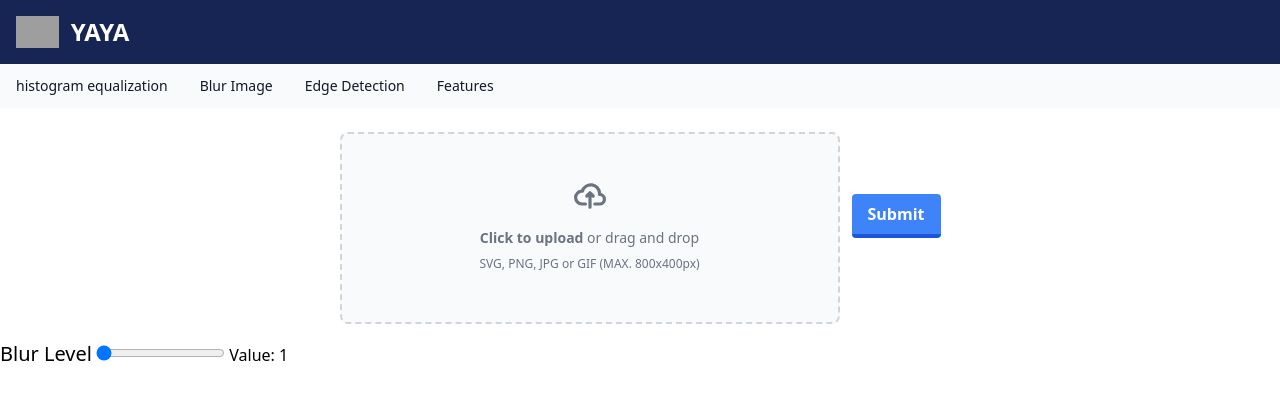
After one commit to sharahiya/ProjectPengcit, a Flask app: page /secondpage in a window 1280 px wide. The commit adds this page. Shown: the top 400 px of the page. Run offline with Flask 3, Linux system fonts and the light colour scheme; grey boxes are pictures that could not be loaded.

Commit message:
feat : add blur

```diff
--- a/app.py
+++ b/app.py
@@ -74,5 +74,56 @@ def histogram_equalization():
     return render_template('home.html')
 
 
+def blur_faces(image_path, blur_level):
+    # Membaca gambar dengan OpenCV
+    img = cv2.imread(image_path)
+
+    # Menggunakan Cascade Classifier untuk mendeteksi wajah
+    gray_img = cv2.cvtColor(img, cv2.COLOR_BGR2GRAY)
+    face_cascade = cv2.CascadeClassifier(cv2.data.haarcascades + 'haarcascade_frontalface_default.xml')
+
+    # Menerapkan deteksi wajah dengan parameter yang diatur
+    faces = face_cascade.detectMultiScale(gray_img, scaleFactor=1.1, minNeighbors=5, minSize=[30, 30])
+
+    # Menerapkan efek blur ke setiap wajah yang terdeteksi
+    for (x, y, w, h) in faces:
+        # Ambil bagian wajah dari gambar
+        face = img[y:y+h, x:x+w]
+        # Hitung ukuran kernel berdasarkan tingkat blur yang diatur
+        kernel_size = (blur_level, blur_level)
+        # Terapkan efek blur Gaussian dengan kernel yang sesuai
+        blurred_face = cv2.GaussianBlur(face, kernel_size, 0)
+        img[y:y+h, x:x+w] = blurred_face
+
+    # Menyimpan gambar dengan wajah-wajah yang telah di-blur
+    blurred_image_path = os.path.join(app.config['UPLOAD'], 'blurred_image.jpg')
+    cv2.imwrite(blurred_image_path, img)
+
+    return blurred_image_path
+
+
+@app.route('/secondpage', methods=['GET', 'POST'])
+def bluredpage():
+    if request.method == 'POST':
+        file = request.files['img']
+        filename = secure_filename(file.filename)
+        file.save(os.path.join(app.config['UPLOAD'], filename))
+        img_path = os.path.join(app.config['UPLOAD'], filename)
+
+        # Get blur level from the form
+        blur_level = int(request.form.get('tingkatan', 1))
+
+        # Call the function to blur faces
+        blurred_image_path = blur_faces(img_path, blur_level)
+
+        return render_template('dazzcam.html', img=img_path, miftah=blurred_image_path)
+    return render_template('dazzcam.html')
+
+@app.route('/thirdpage', methods=['GET', 'POST'])
+def edgedetection():
+    return render_template('edgedetection.html')
+
+
+
 if __name__ == '__main__':
     app.run(debug=True,port=8001)
--- a/static/css/main.css
+++ b/static/css/main.css
@@ -1102,12 +1102,16 @@ input:checked + .toggle-bg {
   margin-bottom: 0.5rem;
 }
 
-.ml-2 {
-  margin-left: 0.5rem;
-}
-
-.mr-10 {
-  margin-right: 2.5rem;
+.mb-4 {
+  margin-bottom: 1rem;
+}
+
+.ml-3 {
+  margin-left: 0.75rem;
+}
+
+.ml-6 {
+  margin-left: 1.5rem;
 }
 
 .mr-3 {
@@ -1122,40 +1126,20 @@ input:checked + .toggle-bg {
   margin-top: 0px;
 }
 
-.mt-10 {
-  margin-top: 2.5rem;
-}
-
 .mt-2 {
   margin-top: 0.5rem;
 }
 
-.mb-4 {
-  margin-bottom: 1rem;
+.mt-6 {
+  margin-top: 1.5rem;
 }
 
 .mt-4 {
   margin-top: 1rem;
 }
 
-.mt-6 {
-  margin-top: 1.5rem;
-}
-
-.ml-3 {
-  margin-left: 0.75rem;
-}
-
-.ml-10 {
-  margin-left: 2.5rem;
-}
-
-.ml-5 {
-  margin-left: 1.25rem;
-}
-
-.ml-6 {
-  margin-left: 1.5rem;
+.mb-6 {
+  margin-bottom: 1.5rem;
 }
 
 .block {
@@ -1190,6 +1174,10 @@ input:checked + .toggle-bg {
   height: 1rem;
 }
 
+.h-48 {
+  height: 12rem;
+}
+
 .h-6 {
   height: 1.5rem;
 }
@@ -1202,18 +1190,6 @@ input:checked + .toggle-bg {
   height: 2.25rem;
 }
 
-.h-64 {
-  height: 16rem;
-}
-
-.h-32 {
-  height: 8rem;
-}
-
-.h-48 {
-  height: 12rem;
-}
-
 .w-1\/2 {
   width: 50%;
 }
@@ -1230,40 +1206,12 @@ input:checked + .toggle-bg {
   width: 2rem;
 }
 
+.w-\[500px\] {
+  width: 500px;
+}
+
 .w-full {
   width: 100%;
-}
-
-.w-60 {
-  width: 15rem;
-}
-
-.w-\[\] {
-  width: ;
-}
-
-.w-\[1500\] {
-  width: 1500;
-}
-
-.w-\[1500-px\] {
-  width: 1500-px;
-}
-
-.w-\[1500px\] {
-  width: 1500px;
-}
-
-.w-\[px\] {
-  width: px;
-}
-
-.w-\[800px\] {
-  width: 800px;
-}
-
-.w-\[500px\] {
-  width: 500px;
 }
 
 .max-w-screen-xl {
@@ -1467,9 +1415,14 @@ input:checked + .toggle-bg {
   border-color: rgb(209 213 219 / var(--tw-border-opacity));
 }
 
-.border-teal-700 {
-  --tw-border-opacity: 1;
-  border-color: rgb(3 102 114 / var(--tw-border-opacity));
+.bg-\[\#91C8E4\] {
+  --tw-bg-opacity: 1;
+  background-color: rgb(145 200 228 / var(--tw-bg-opacity));
+}
+
+.bg-blue-500 {
+  --tw-bg-opacity: 1;
+  background-color: rgb(63 131 248 / var(--tw-bg-opacity));
 }
 
 .bg-blue-700 {
@@ -1477,9 +1430,9 @@ input:checked + .toggle-bg {
   background-color: rgb(26 86 219 / var(--tw-bg-opacity));
 }
 
-.bg-emerald-600 {
-  --tw-bg-opacity: 1;
-  background-color: rgb(5 150 105 / var(--tw-bg-opacity));
+.bg-blue-950 {
+  --tw-bg-opacity: 1;
+  background-color: rgb(23 37 84 / var(--tw-bg-opacity));
 }
 
 .bg-gray-100 {
@@ -1505,11 +1458,6 @@ input:checked + .toggle-bg {
 .bg-gray-900 {
   --tw-bg-opacity: 1;
   background-color: rgb(17 24 39 / var(--tw-bg-opacity));
-}
-
-.bg-teal-500 {
-  --tw-bg-opacity: 1;
-  background-color: rgb(6 148 162 / var(--tw-bg-opacity));
 }
 
 .bg-white {
@@ -1519,115 +1467,6 @@ input:checked + .toggle-bg {
 
 .bg-white\/50 {
   background-color: rgb(255 255 255 / 0.5);
-}
-
-.bg-green-950 {
-  --tw-bg-opacity: 1;
-  background-color: rgb(5 46 22 / var(--tw-bg-opacity));
-}
-
-.bg-emerald-700 {
-  --tw-bg-opacity: 1;
-  background-color: rgb(4 120 87 / var(--tw-bg-opacity));
-}
-
-.bg-green-800 {
-  --tw-bg-opacity: 1;
-  background-color: rgb(3 84 63 / var(--tw-bg-opacity));
-}
-
-.bg-orange-900 {
-  --tw-bg-opacity: 1;
-  background-color: rgb(119 29 29 / var(--tw-bg-opacity));
-}
-
-.bg-orange-400 {
-  --tw-bg-opacity: 1;
-  background-color: rgb(255 138 76 / var(--tw-bg-opacity));
-}
-
-.bg-teal-700 {
-  --tw-bg-opacity: 1;
-  background-color: rgb(3 102 114 / var(--tw-bg-opacity));
-}
-
-.bg-blue-950 {
-  --tw-bg-opacity: 1;
-  background-color: rgb(23 37 84 / var(--tw-bg-opacity));
-}
-
-.bg-sky-300 {
-  --tw-bg-opacity: 1;
-  background-color: rgb(125 211 252 / var(--tw-bg-opacity));
-}
-
-.bg-blue-500 {
-  --tw-bg-opacity: 1;
-  background-color: rgb(63 131 248 / var(--tw-bg-opacity));
-}
-
-.bg-\[\] {
-  background-color: ;
-}
-
-.bg-\[5C5470\] {
-  background-color: 5C5470;
-}
-
-.bg-\[\#5C5470\] {
-  --tw-bg-opacity: 1;
-  background-color: rgb(92 84 112 / var(--tw-bg-opacity));
-}
-
-.bg-\[B9B4C7\] {
-  background-color: B9B4C7;
-}
-
-.bg-\[\#B9B4C7\] {
-  --tw-bg-opacity: 1;
-  background-color: rgb(185 180 199 / var(--tw-bg-opacity));
-}
-
-.bg-\[\#B9B4C\] {
-  background-color: #B9B4C;
-}
-
-.bg-\[\#B9B4C8\] {
-  --tw-bg-opacity: 1;
-  background-color: rgb(185 180 200 / var(--tw-bg-opacity));
-}
-
-.bg-\[\#191624\] {
-  --tw-bg-opacity: 1;
-  background-color: rgb(25 22 36 / var(--tw-bg-opacity));
-}
-
-.bg-\[\#231d34\] {
-  --tw-bg-opacity: 1;
-  background-color: rgb(35 29 52 / var(--tw-bg-opacity));
-}
-
-.bg-\[\#\] {
-  background-color: #;
-}
-
-.bg-\[\#282335\] {
-  --tw-bg-opacity: 1;
-  background-color: rgb(40 35 53 / var(--tw-bg-opacity));
-}
-
-.bg-\[\#373048\] {
-  --tw-bg-opacity: 1;
-  background-color: rgb(55 48 72 / var(--tw-bg-opacity));
-}
-
-.bg-\[91C8E4\] {
-  background-color: 91C8E4;
-}
-
-.bg-\[\#91C8E4\] {
-  --tw-bg-opacity: 1;
-  background-color: rgb(145 200 228 / var(--tw-bg-opacity));
 }
 
 .bg-opacity-50 {
@@ -1680,12 +1519,12 @@ input:checked + .toggle-bg {
   padding-bottom: 0.75rem;
 }
 
+.pb-6 {
+  padding-bottom: 1.5rem;
+}
+
 .pt-2 {
   padding-top: 0.5rem;
-}
-
-.pb-6 {
-  padding-bottom: 1.5rem;
 }
 
 .pt-5 {
@@ -1716,6 +1555,11 @@ input:checked + .toggle-bg {
   line-height: 1rem;
 }
 
+.text-xl {
+  font-size: 1.25rem;
+  line-height: 1.75rem;
+}
+
 .font-bold {
   font-weight: 700;
 }
@@ -1754,6 +1598,11 @@ input:checked + .toggle-bg {
 .text-white {
   --tw-text-opacity: 1;
   color: rgb(255 255 255 / var(--tw-text-opacity));
+}
+
+.text-black {
+  --tw-text-opacity: 1;
+  color: rgb(0 0 0 / var(--tw-text-opacity));
 }
 
 .opacity-0 {
@@ -1813,9 +1662,9 @@ input:checked + .toggle-bg {
   transition-timing-function: cubic-bezier(0, 0, 0.2, 1);
 }
 
-.hover\:border-emerald-500:hover {
+.hover\:border-blue-500:hover {
   --tw-border-opacity: 1;
-  border-color: rgb(16 185 129 / var(--tw-border-opacity));
+  border-color: rgb(63 131 248 / var(--tw-border-opacity));
 }
 
 .hover\:border-gray-300:hover {
@@ -1823,9 +1672,9 @@ input:checked + .toggle-bg {
   border-color: rgb(209 213 219 / var(--tw-border-opacity));
 }
 
-.hover\:border-blue-500:hover {
-  --tw-border-opacity: 1;
-  border-color: rgb(63 131 248 / var(--tw-border-opacity));
+.hover\:bg-blue-400:hover {
+  --tw-bg-opacity: 1;
+  background-color: rgb(118 169 250 / var(--tw-bg-opacity));
 }
 
 .hover\:bg-blue-800:hover {
@@ -1838,19 +1687,9 @@ input:checked + .toggle-bg {
   background-color: rgb(243 244 246 / var(--tw-bg-opacity));
 }
 
-.hover\:bg-teal-400:hover {
-  --tw-bg-opacity: 1;
-  background-color: rgb(22 189 202 / var(--tw-bg-opacity));
-}
-
 .hover\:bg-white:hover {
   --tw-bg-opacity: 1;
   background-color: rgb(255 255 255 / var(--tw-bg-opacity));
-}
-
-.hover\:bg-blue-400:hover {
-  --tw-bg-opacity: 1;
-  background-color: rgb(118 169 250 / var(--tw-bg-opacity));
 }
 
 .hover\:text-blue-600:hover {
--- /dev/null
+++ b/templates/dazzcam.html
@@ -0,0 +1,143 @@
+<!DOCTYPE html>
+<html lang="en">
+  <head>
+    <link rel="stylesheet" href="/static/css/main.css" />
+    <meta charset="UTF-8" />
+    <meta name="viewport" content="width=device-width, initial-scale=1.0" />
+    <title>Document</title>
+  </head>
+  <body>
+    <nav class="bg-blue-950 border-gray-200 dark:bg-gray-900">
+      <div
+        class="flex flex-wrap justify-between items-center max-w-screen-xl p-4"
+      >
+        <div class="flex items-start">
+          <img
+            src="https://flowbite.com/docs/images/logo.svg"
+            class="h-8 mr-3"
+            alt="Flowbite Logo"
+          />
+          <span
+            class="self-center text-2xl font-semibold whitespace-nowrap text-white"
+            >YAYA</span
+          >
+        </div>
+      </div>
+    </nav>
+
+    <nav class="bg-gray-50 dark:bg-gray-700">
+      <div class="max-w-screen-xl px-4 py-3">
+        <div class="flex items-center">
+          <ul class="flex flex-row font-medium mt-0 mr-6 space-x-8 text-sm">
+            <li>
+              <a
+                href="{{url_for('histogram_equalization')}}"
+                class="text-gray-900 dark:text-white hover:underline"
+                aria-current="page"
+                >histogram equalization</a
+              >
+            </li>
+            <li>
+              <a
+                href="{{url_for('bluredpage')}}"
+                class="text-gray-900 dark:text-white hover:underline"
+                >Blur Image</a
+              >
+            </li>
+            <li>
+              <a
+                href="{{url_for('edgedetection')}}"
+                class="text-gray-900 dark:text-white hover:underline"
+                >Edge Detection</a
+              >
+            </li>
+            <li>
+              <a href="#" class="text-gray-900 dark:text-white hover:underline"
+                >Features</a
+              >
+            </li>
+          </ul>
+        </div>
+      </div>
+    </nav>
+
+    <form
+      action="{{ url_for('bluredpage') }}"
+      enctype="multipart/form-data"
+      method="POST"
+    >
+      <div class="flex items-center justify-center w-full">
+        <label
+          for="dropzone-file"
+          class="flex flex-col items-center justify-center w-[500px] h-48 border-2 mt-6 border-gray-300 border-dashed rounded-lg cursor-pointer bg-gray-50 dark:hover:bg-bray-800 dark:bg-gray-700 hover:bg-gray-100 dark:border-gray-600 dark:hover:border-gray-500 dark:hover:bg-gray-600"
+        >
+          <div class="flex flex-col items-center justify-center pt-5 pb-6">
+            <svg
+              class="w-8 h-8 mb-4 text-gray-500 dark:text-gray-400"
+              aria-hidden="true"
+              xmlns="http://www.w3.org/2000/svg"
+              fill="none"
+              viewBox="0 0 20 16"
+            >
+              <path
+                stroke="currentColor"
+                stroke-linecap="round"
+                stroke-linejoin="round"
+                stroke-width="2"
+                d="M13 13h3a3 3 0 0 0 0-6h-.025A5.56 5.56 0 0 0 16 6.5 5.5 5.5 0 0 0 5.207 5.021C5.137 5.017 5.071 5 5 5a4 4 0 0 0 0 8h2.167M10 15V6m0 0L8 8m2-2 2 2"
+              />
+            </svg>
+            <p class="mb-2 text-sm text-gray-500 dark:text-gray-400">
+              <span class="font-semibold">Click to upload</span> or drag and
+              drop
+            </p>
+            <p class="text-xs text-gray-500 dark:text-gray-400">
+              SVG, PNG, JPG or GIF (MAX. 800x400px)
+            </p>
+          </div>
+          <input id="dropzone-file" name="img" type="file" class="hidden" />
+        </label>
+        <input
+          type="submit"
+          class="bg-blue-500 hover:bg-blue-400 text-white font-bold py-2 px-4 border-b-4 border-blue-700 hover:border-blue-500 rounded ml-3"
+        />
+      </div>
+
+      <label for="blur-slider" class="mb-2 inline-block text-black text-xl mt-4"
+        >Blur Level</label
+      >
+      <input
+        type="range"
+        name="tingkatan"
+        min="1"
+        max="100"
+        value="1"
+        id="tingkatan"
+        step="2"
+        oninput="display(this.value, this.id)"
+      />
+      <span>Value: </span>
+      <span id="tingkatan-value">1</span>
+    </form>
+
+    {% if img %}
+    <h4 class="text-center font-medium text-xl text-black mb-6">Original Image</h4>
+    <img src="{{ img }}" alt="Original Image" class="w-[500px]" id="original-img">
+
+    {% endif %}
+
+    {% if miftah %}
+            <h4 class="text-center font-medium text-xl text-black mb-6">Original Image</h4>
+            <img src="{{ miftah }}" alt="Original Image" class="w-[500px]" id="original-img">
+
+        {% endif %}
+
+    <script>
+        function display(value, id) {
+            // Menampilkan nilai pada elemen dengan ID yang sesuai
+            document.getElementById(id + "-value").innerHTML = value;
+        }
+    </script>
+
+  </body>
+</html>
```
Also changed, not shown: templates/edgedetection.html (added, +45 -0 lines), templates/home.html (+10 -9 lines), static/uploads/WhatsApp_Image_2023-07-28_at_11.55.21_1.jpeg (added), static/uploads/anggur.jfif (added), static/uploads/blurred_image.jpg (added), static/uploads/foto.jpeg.jpeg (added), static/uploads/histogram.png, static/uploads/histogram_equalized.png, static/uploads/img-equalized.jpg, 1 other file.
